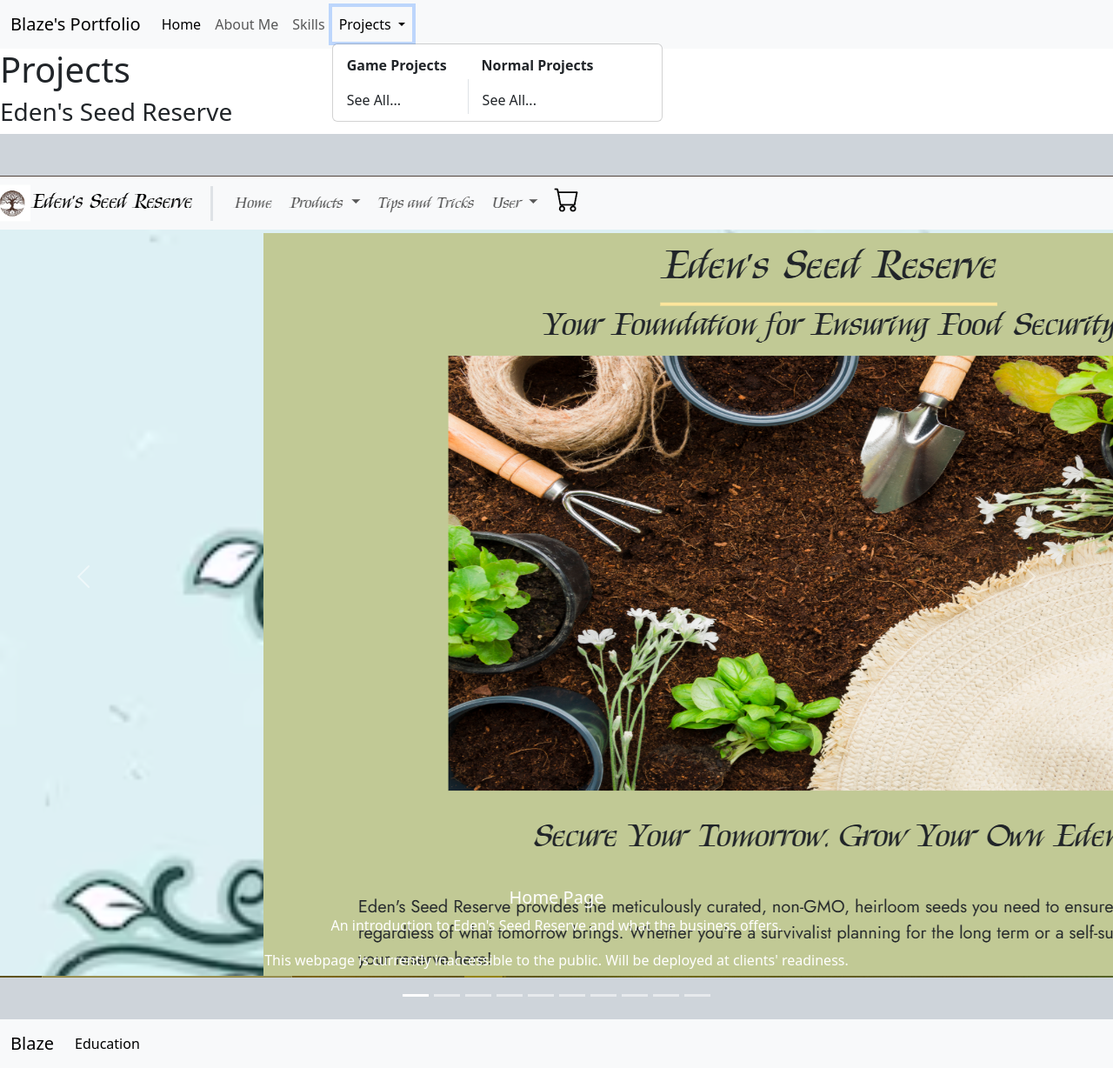
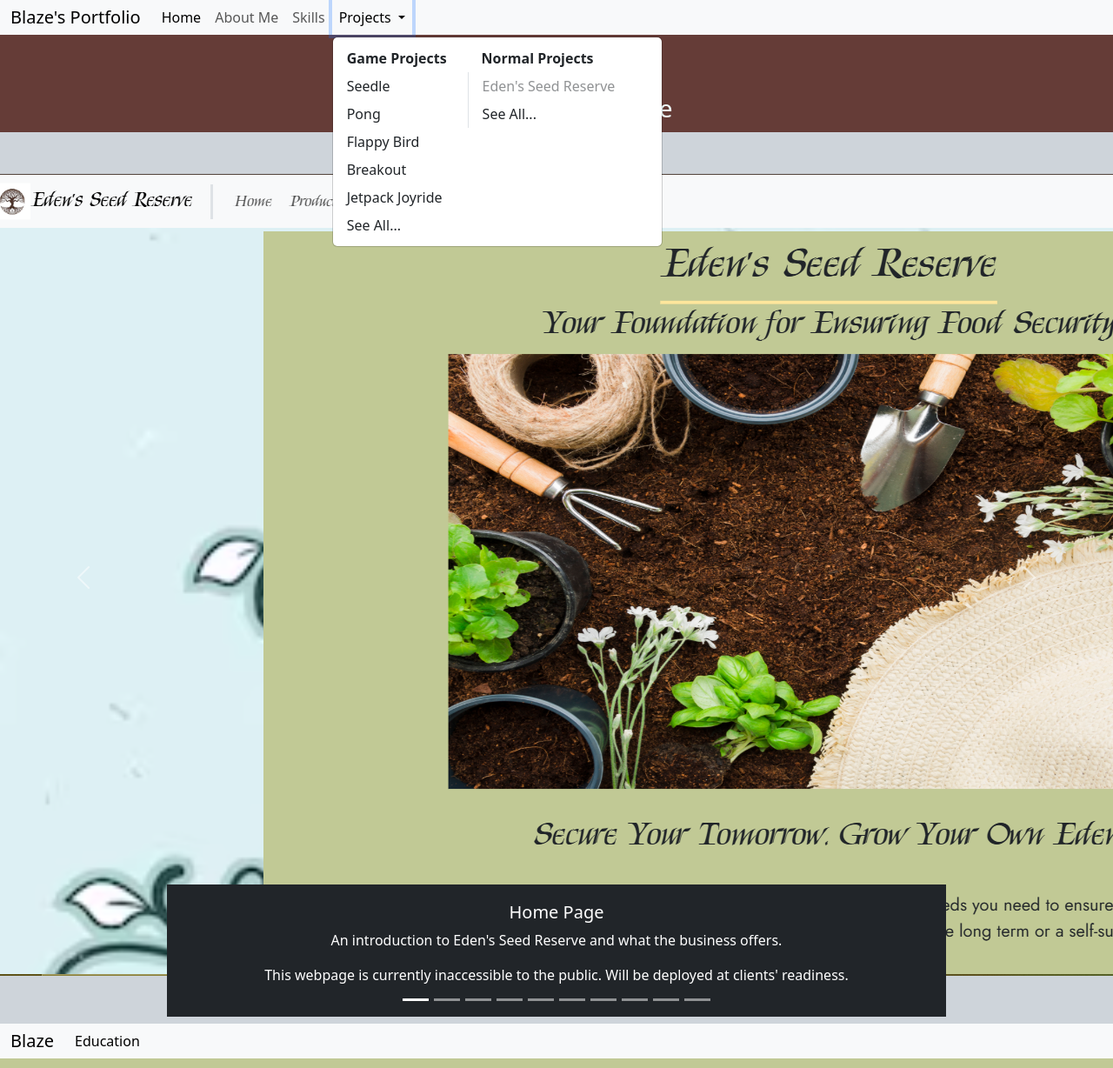
Before and after one commit to BlazeMck/Portfolio, a PHP site: page /eden/showoff/projects/projects.html in a window 1280 px wide, after a click on "Projects". Shown: the whole page at 87% size. Run offline with PHP 8.4, Linux system fonts and the light colour scheme.

Commit message:
Fix navigation drop down menu by adding page list. Add basic styling for web pages, subject to change.

```diff
--- a/css/footer.css
+++ b/css/footer.css
@@ -13,3 +13,15 @@ footer {
     width: 100%;
     height: 40px;
 }
+
+nav {
+    position: absolute;
+    top: 0;
+    width: 100%;
+    height: 40px;
+}
+#carouselEden .carousel-caption{
+    position: absolute;
+    top: 85%;
+    min-height: fit-content
+}
--- /dev/null
+++ b/css/styles.css
@@ -0,0 +1,12 @@
+html {
+    background-color: rgb(247, 231, 208);
+}
+body {
+    background-color: rgba(66, 18, 18, 0.8);
+    color: azure;
+}
+h1, h2, h3 {
+    text-align: center;
+    margin-top: 10px;
+    margin-bottom: 10px;
+}
--- a/showoff/projects/projects.html
+++ b/showoff/projects/projects.html
@@ -7,6 +7,7 @@
 	<title>Riley Blaze McKinlay Portfolio</title>
 	<link href="https://cdn.jsdelivr.net/npm/bootstrap@5.3.8/dist/css/bootstrap.min.css" rel="stylesheet" integrity="sha384-sRIl4kxILFvY47J16cr9ZwB07vP4J8+LH7qKQnuqkuIAvNWLzeN8tE5YBujZqJLB" crossorigin="anonymous">
 	<script src="https://cdn.jsdelivr.net/npm/bootstrap@5.3.8/dist/js/bootstrap.bundle.min.js" integrity="sha384-FKyoEForCGlyvwx9Hj09JcYn3nv7wiPVlz7YYwJrWVcXK/BmnVDxM+D2scQbITxI" crossorigin="anonymous"></script>
+    <link href="../../css/styles.css" rel="stylesheet">
     <link href="../../css/footer.css" rel="stylesheet">
     <nav class="navbar navbar-expand-lg bg-body-tertiary">
         <div class="container-fluid">
@@ -34,15 +35,19 @@
 					<div class="d-flex flex-column">
 						<li><a class="dropdown-item" href="../games/games.html"><strong>Game Projects</strong></a></li>
 						<div class="d-flex flex-column" style="flex-wrap: wrap; max-height: 300px;">
-						<li><a class="dropdown-item" href="../pages/package.php?id='. $row['package_id'] .'"></a></li>
+						<li><a class="dropdown-item" href="../games/Seedle/index.html">Seedle</a></li>
+                        <li><a class="dropdown-item" href="../games/Pong/HTML/Pong.html">Pong</a></li>
+                        <li><a class="dropdown-item" href="../games/Flappy Bird/HTML/Flappy.html">Flappy Bird</a></li>
+                        <li><a class="dropdown-item" href="../games/Breakout/HTML/Breakout.html">Breakout</a></li>
+                        <li><a class="dropdown-item" href="../games/Jetpack/HTML/Jetpack.html">Jetpack Joyride</a></li>
 						<li><a class="dropdown-item" href="../games/games.html">See All...</a></li>
 						</div>
 					</div>
 					<div class="d-flex flex-column ms-2">
-						<li><a class="dropdown-item" href="./projects.html"><strong>Normal Projects</strong></a></li>
+						<li><a class="dropdown-item" href="#"><strong>Normal Projects</strong></a></li>
 						<div class="d-flex flex-column border-start" style="flex-wrap: wrap; max-height: 300px;">
-                        <li><a class="dropdown-item" href="../pages/seed.php?id='. $row['seed_id'] .'"></a></li>
-						<li><a class="dropdown-item" href="./projects.html">See All...</a></li>
+                        <li><a class="dropdown-item disabled" href="http://edensseedreserve.servehttp.com/">Eden's Seed Reserve</a></li>
+						<li><a class="dropdown-item" href="#">See All...</a></li>
                     </div>
 					</div>
 				  </div>
@@ -69,10 +74,10 @@
             <button type="button" data-bs-target="#carouselEden" data-bs-slide-to="8" aria-label="Slide 9"></button>
             <button type="button" data-bs-target="#carouselEden" data-bs-slide-to="9" aria-label="Slide 10"></button>
         </div>
-        <div class="carousel-inner bg-dark-subtle" style="min-height: 550px">
+        <div class="carousel-inner bg-dark-subtle" style="min-height: 1025px">
             <div class="carousel-item active">
             <img src="../../media/ESR/index.png" class="d-block mx-auto my-5" alt="...">
-            <div class="carousel-caption d-none d-md-block">
+            <div class="carousel-caption d-none d-md-block bg-dark">
                 <h5>Home Page</h5>
                 <p>An introduction to Eden's Seed Reserve and what the business offers.</p>
                 <p>This webpage is currently inaccessible to the public. Will be deployed at clients' readiness.</p>
@@ -80,60 +85,60 @@
             </div>
             <div class="carousel-item">
             <img src="../../media/ESR/packages.PNG" class="d-block mx-auto my-5" alt="...">
-            <div class="carousel-caption d-none d-md-block">
+            <div class="carousel-caption d-none d-md-block bg-dark">
                 <h5>Packages Page</h5>
                 <p>The main product page for the business.</p>
             </div>
             </div>
             <div class="carousel-item">
             <img src="../../media/ESR/seeds.PNG" class="d-block mx-auto my-5" alt="...">
-            <div class="carousel-caption d-none d-md-block">
+            <div class="carousel-caption d-none d-md-block bg-dark">
                 <h5>Seeds Page</h5>
                 <p>The main detail page for the business' products, seed details can be found on individual pages.</p>
             </div>
             </div>
             <div class="carousel-item">
             <img src="../../media/ESR/signup.PNG" class="d-block mx-auto my-5" alt="...">
-            <div class="carousel-caption d-none d-md-block">
+            <div class="carousel-caption d-none d-md-block bg-dark">
                 <h5>Signup Page</h5>
             </div>
             </div>
             <div class="carousel-item">
             <img src="../../media/ESR/login.PNG" class="d-block mx-auto my-5" alt="...">
-            <div class="carousel-caption d-none d-md-block">
+            <div class="carousel-caption d-none d-md-block bg-dark">
                 <h5>Login Page</h5>
             </div>
             </div>
             <div class="carousel-item">
             <img src="../../media/ESR/orders.PNG" class="d-block mx-auto my-5" alt="...">
-            <div class="carousel-caption d-none d-md-block">
+            <div class="carousel-caption d-none d-md-block bg-dark">
                 <h5>Orders Page</h5>
             </div>
             </div>
             <div class="carousel-item">
             <img src="../../media/ESR/tips.PNG" class="d-block mx-auto my-5" alt="...">
-            <div class="carousel-caption d-none d-md-block">
+            <div class="carousel-caption d-none d-md-block bg-dark my-5">
                 <h5>Tips & Tricks Page</h5>
                 <p>A page that gives general gardening tips.</p>
             </div>
             </div>
             <div class="carousel-item">
             <img src="../../media/ESR/adminpackages.PNG" class="d-block mx-auto my-5" alt="...">
-            <div class="carousel-caption d-none d-md-block">
+            <div class="carousel-caption d-none d-md-block bg-dark my-5">
                 <h5>Admin Packages Page</h5>
                 <p>A page that allows admins to alter the database for packages without needing to know SQL.</p>
             </div>
             </div>
             <div class="carousel-item">
             <img src="../../media/ESR/adminseeds.PNG" class="d-block mx-auto w-25 my-5" alt="...">
-            <div class="carousel-caption d-none d-md-block">
+            <div class="carousel-caption d-none d-md-block bg-dark my-5">
                 <h5>Admin Seeds Page</h5>
                 <p>A page that allows admins to alter the database for seeds without needing to know SQL.</p>
             </div>
             </div>
             <div class="carousel-item">
             <img src="../../media/ESR/adminusers.PNG" class="d-block mx-auto w-25 my-5" alt="...">
-            <div class="carousel-caption d-none d-md-block">
+            <div class="carousel-caption d-none d-md-block bg-dark">
                 <h5>Admin Users Page</h5>
                 <p>A page that allows admins to alter the database for users without needing to know SQL.</p>
             </div>
```
Also changed, not shown: index.html (+15 -8 lines), pages/about.html (+10 -5 lines), pages/skills.html (+10 -5 lines), showoff/games/games.html (+9 -4 lines).
